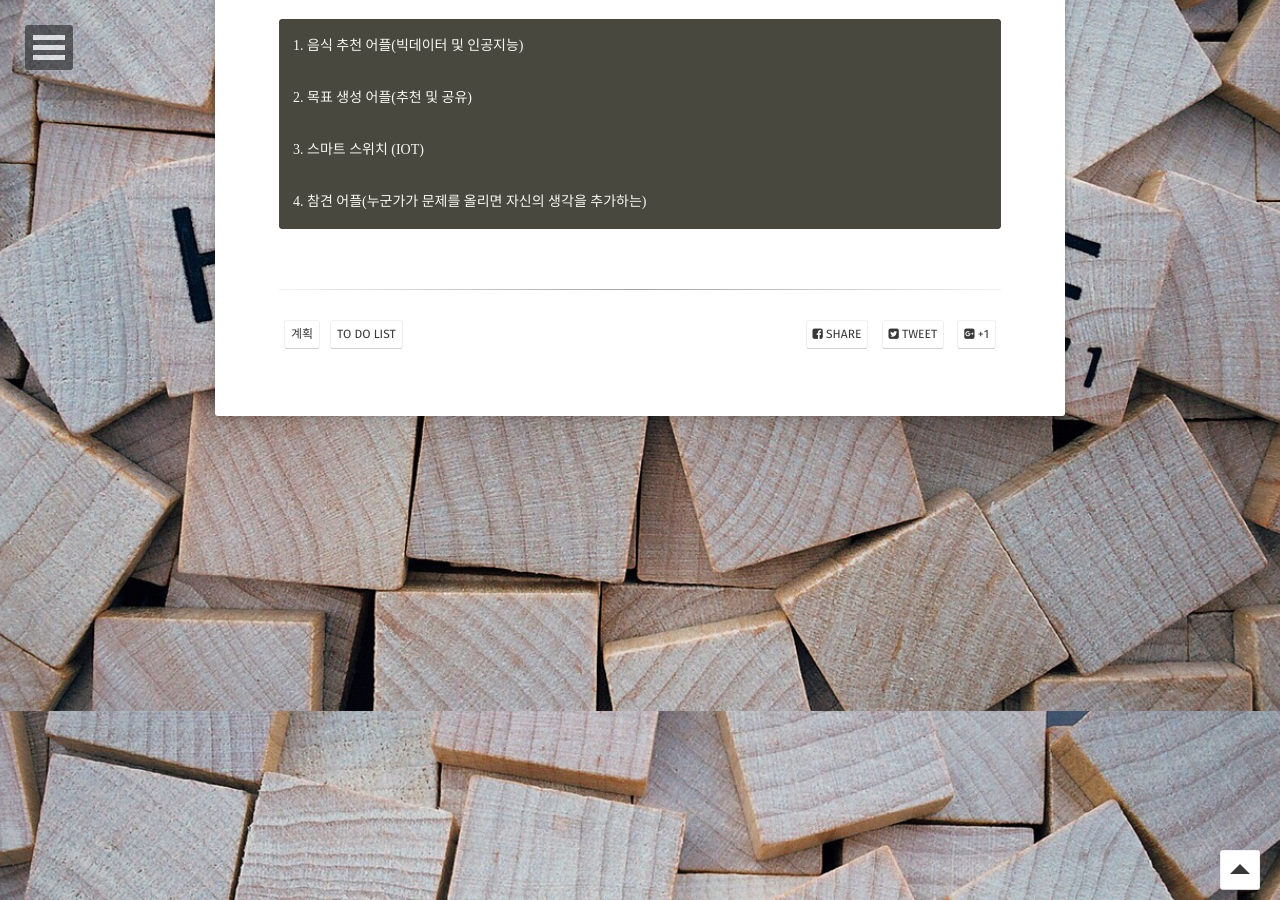
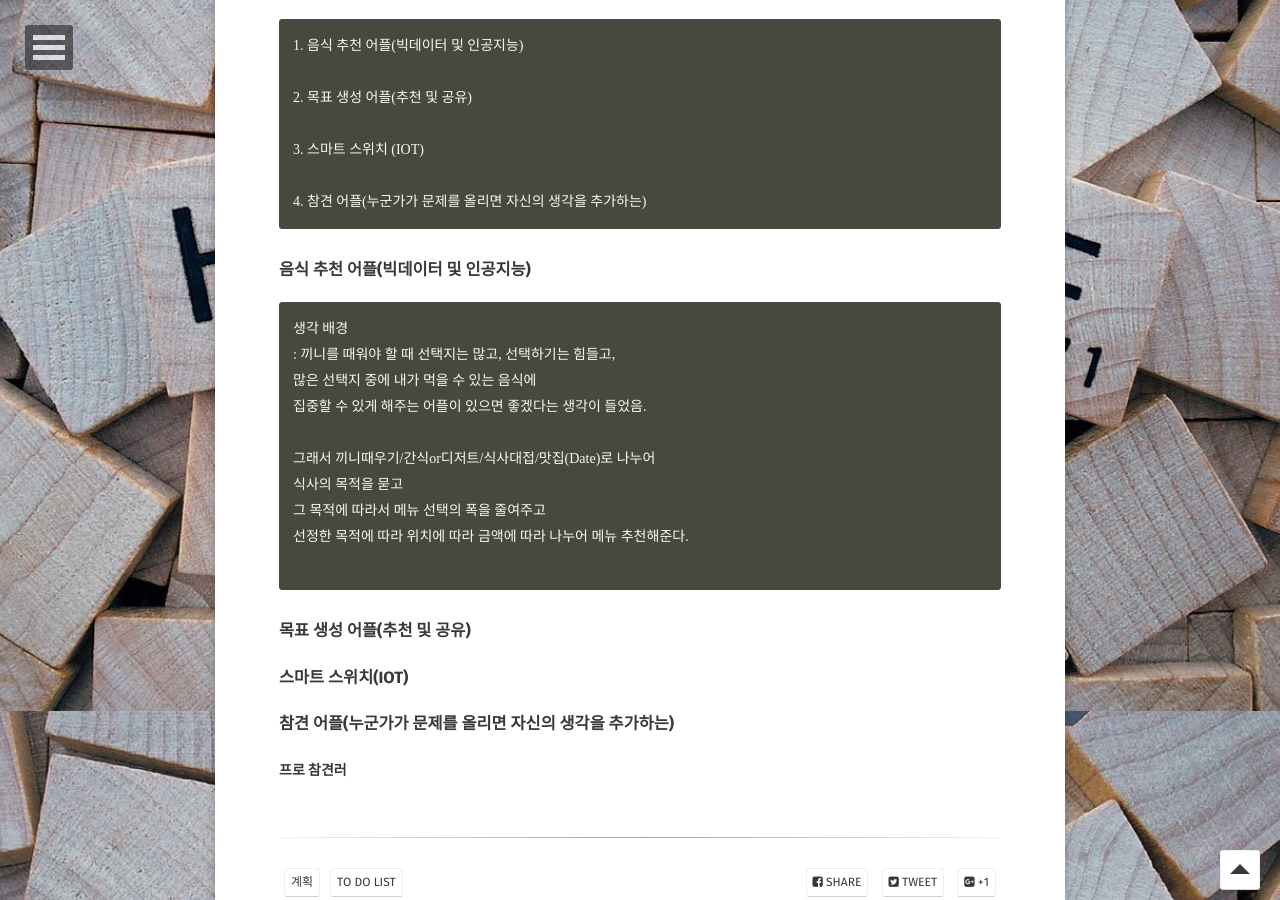
Before and after one commit to Jungjihyuk/JH_Life, a Jekyll site: the page built from _posts/2018-12-19-toDoList.md, in a window 1280 px wide and 900 px high, scrolled down 1089 px. Built offline with Jekyll 4.4.1, drawn with Linux system fonts in a browser that asks for light colours; some web fonts are replaced; comment, search, counter and statistics services are not loaded.

Commit message:
to do list 추가

````diff
--- a/_posts/2018-12-19-toDoList.md
+++ b/_posts/2018-12-19-toDoList.md
@@ -48,3 +48,23 @@ tag:
 
 4. 참견 어플(누군가가 문제를 올리면 자신의 생각을 추가하는)
 ```
+
+### 음식 추천 어플(빅데이터 및 인공지능)
+```
+생각 배경
+: 끼니를 때워야 할 때 선택지는 많고, 선택하기는 힘들고,
+많은 선택지 중에 내가 먹을 수 있는 음식에
+집중할 수 있게 해주는 어플이 있으면 좋겠다는 생각이 들었음.
+
+그래서 끼니때우기/간식or디저트/식사대접/맛집(Date)로 나누어
+식사의 목적을 묻고
+그 목적에 따라서 메뉴 선택의 폭을 줄여주고
+선정한 목적에 따라 위치에 따라 금액에 따라 나누어 메뉴 추천해준다.
+
+```
+### 목표 생성 어플(추천 및 공유)
+
+### 스마트 스위치(IOT)
+
+### 참견 어플(누군가가 문제를 올리면 자신의 생각을 추가하는)
+#### 프로 참견러
````
